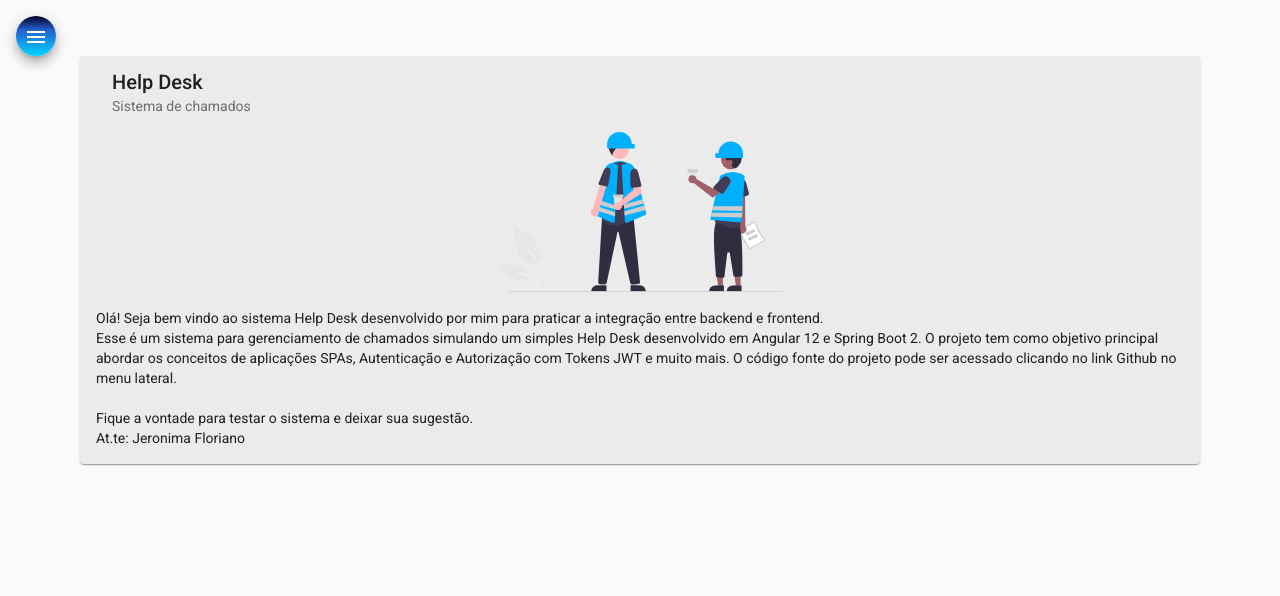
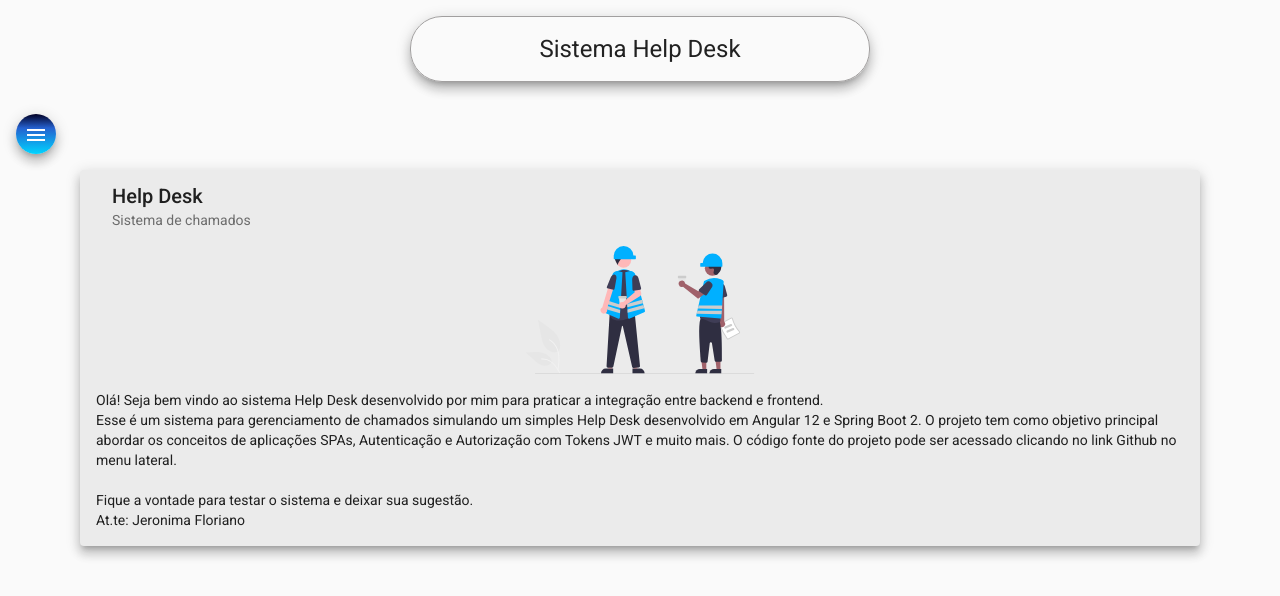
Before and after one commit to jeronimafloriano/helpdesk-front, an Angular app: page /home in a window 1280 px wide. Shown: the top 596 px of the page. Built offline with nearby package versions, Linux system fonts and the light colour scheme.

Commit message:
Adicionando componente header, seu HTML e CSS

```diff
--- a/src/app/app.module.ts
+++ b/src/app/app.module.ts
@@ -30,13 +30,15 @@
 // Componentes do projeto
 import { NavComponent } from './components/nav/nav.component';
 import { HomeComponent } from './components/home/home.component';
+import { HeaderComponent } from './components/header/header.component';
 
 
 @NgModule({
   declarations: [
     AppComponent,
     NavComponent,
-    HomeComponent
+    HomeComponent,
+    HeaderComponent
   ],
   imports: [
     BrowserModule,
--- /dev/null
+++ b/src/app/components/header/header.component.css
@@ -0,0 +1,12 @@
+.container {
+    display: flex;
+    align-items: center;
+    justify-content: center;
+}
+
+h1 {
+    margin-top: 1rem;
+    border: 1px solid rgb(161, 159, 159);
+    padding: 1rem 10%;
+    border-radius: 2rem;
+}
--- /dev/null
+++ b/src/app/components/header/header.component.html
@@ -0,0 +1,3 @@
+<div class="container">
+    <h1 class="mat-elevation-z8">Sistema Help Desk</h1>
+</div>
--- /dev/null
+++ b/src/app/components/header/header.component.ts
@@ -0,0 +1,15 @@
+import { Component, OnInit } from '@angular/core';
+
+@Component({
+  selector: 'app-header',
+  templateUrl: './header.component.html',
+  styleUrls: ['./header.component.css']
+})
+export class HeaderComponent implements OnInit {
+
+  constructor() { }
+
+  ngOnInit(): void {
+  }
+
+}
--- a/src/app/components/home/home.component.css
+++ b/src/app/components/home/home.component.css
@@ -1,8 +1,8 @@
 .card {
     width: 85%;
-    margin: auto;
+    margin: 1rem auto;
     background-color: rgb(235, 235, 235);
 }
 img {
-    height: 10rem;
+    height: 8rem;
 }
--- a/src/app/components/home/home.component.html
+++ b/src/app/components/home/home.component.html
@@ -1,4 +1,4 @@
-<mat-card class="card">
+<mat-card class="card mat-elevation-z8">
     <mat-card-header>
 
       <mat-card-title>Help Desk</mat-card-title>
--- a/src/app/components/nav/nav.component.html
+++ b/src/app/components/nav/nav.component.html
@@ -26,6 +26,7 @@
     </mat-drawer>
 
     <div class="sidenav-content">
+        <app-header></app-header>
       <button class="menu mat-elevation-z8" (click)="drawer.toggle()" mat-icon-button>
         <mat-icon>menu</mat-icon>
       </button>
```
